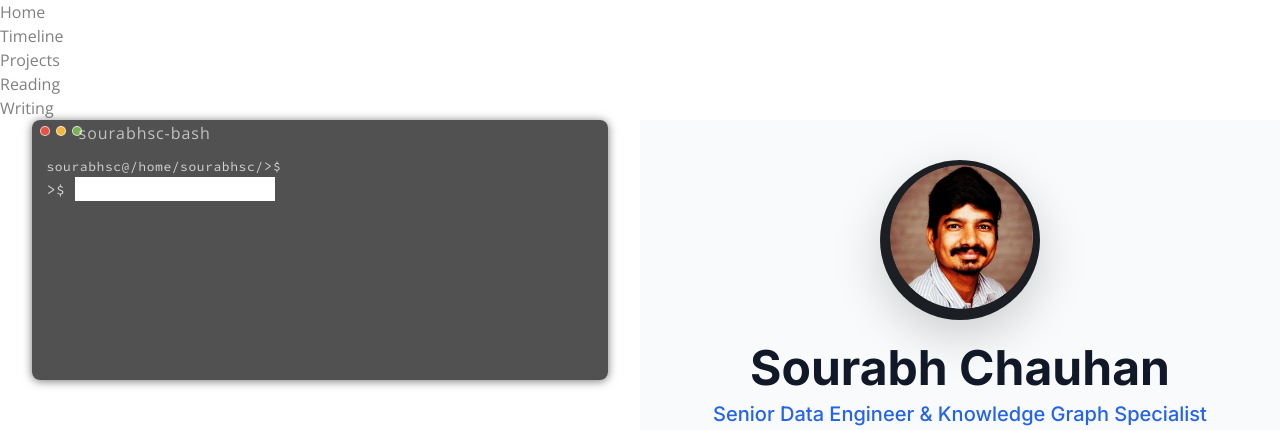
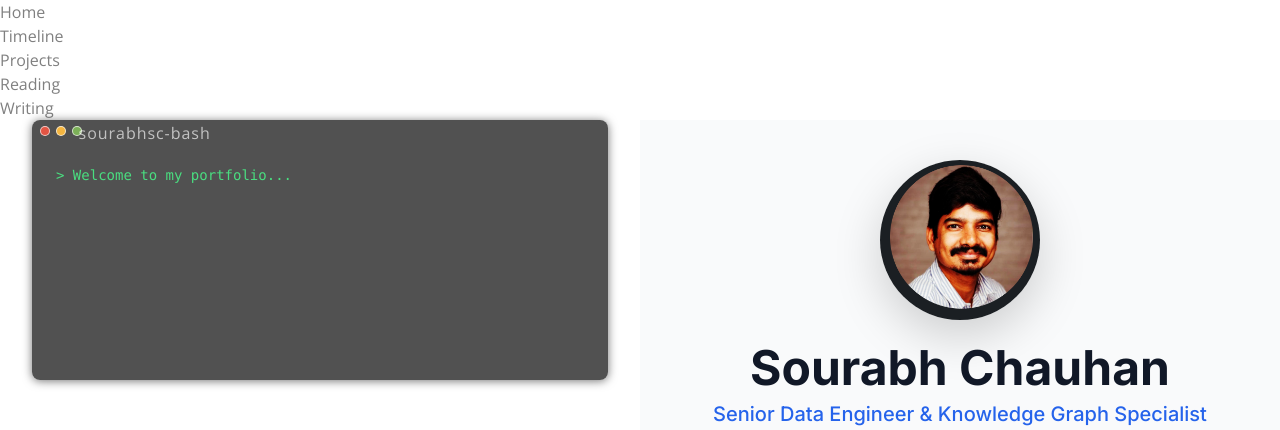
Before and after one commit to sourabhsc/portflolio-sc, a Flask app: page / in a window 1280 px wide. Shown: the top 430 px of the page. Run offline with Flask 3, Linux system fonts and the light colour scheme; some libraries are stand-ins or nearby versions.

Commit message:
Trying a different terminal set up

```diff
--- a/portfolio-sc/templates/home.html
+++ b/portfolio-sc/templates/home.html
@@ -45,10 +45,8 @@
                         </div>
                         <span class="title">sourabhsc-bash</span>
                     </div>
-                    <div class="message">
-                        <span class='prompt'><span class='user'>sourabhsc</span><span class="at">@</span><span class="path">/home/sourabhsc/</span>><span class="caret">$</span></span>
-                        <span class="typed"></span>
-                        <form>><span class="caret">$</span>&nbsp;<input type="text" name="response"/></form>
+                    <div class="p-4 text-green-400 font-mono text-sm">
+                        <p class="animate-blink">&gt; Welcome to my portfolio...</p>
                     </div>
                 </div>
             </div>
```
